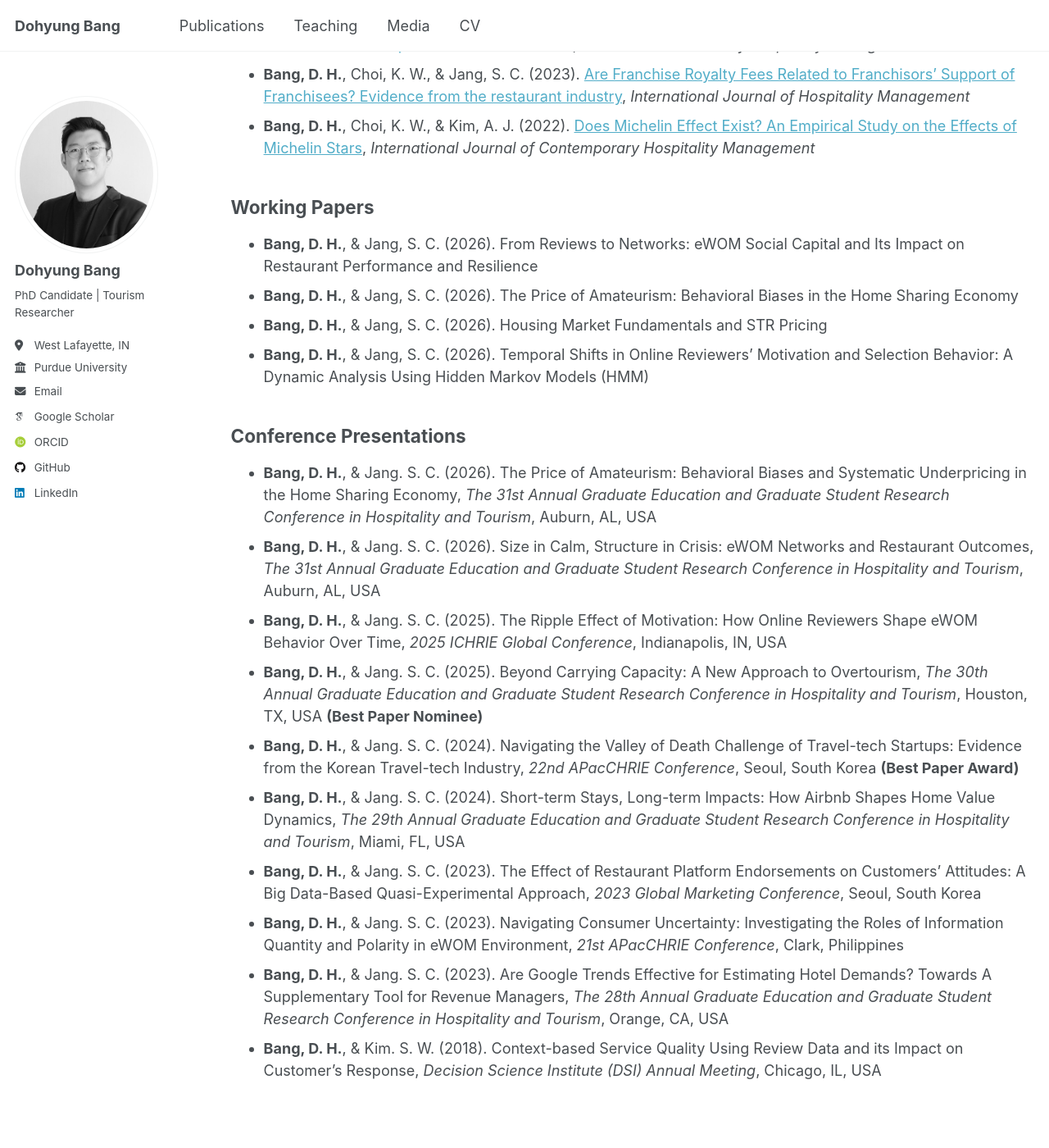
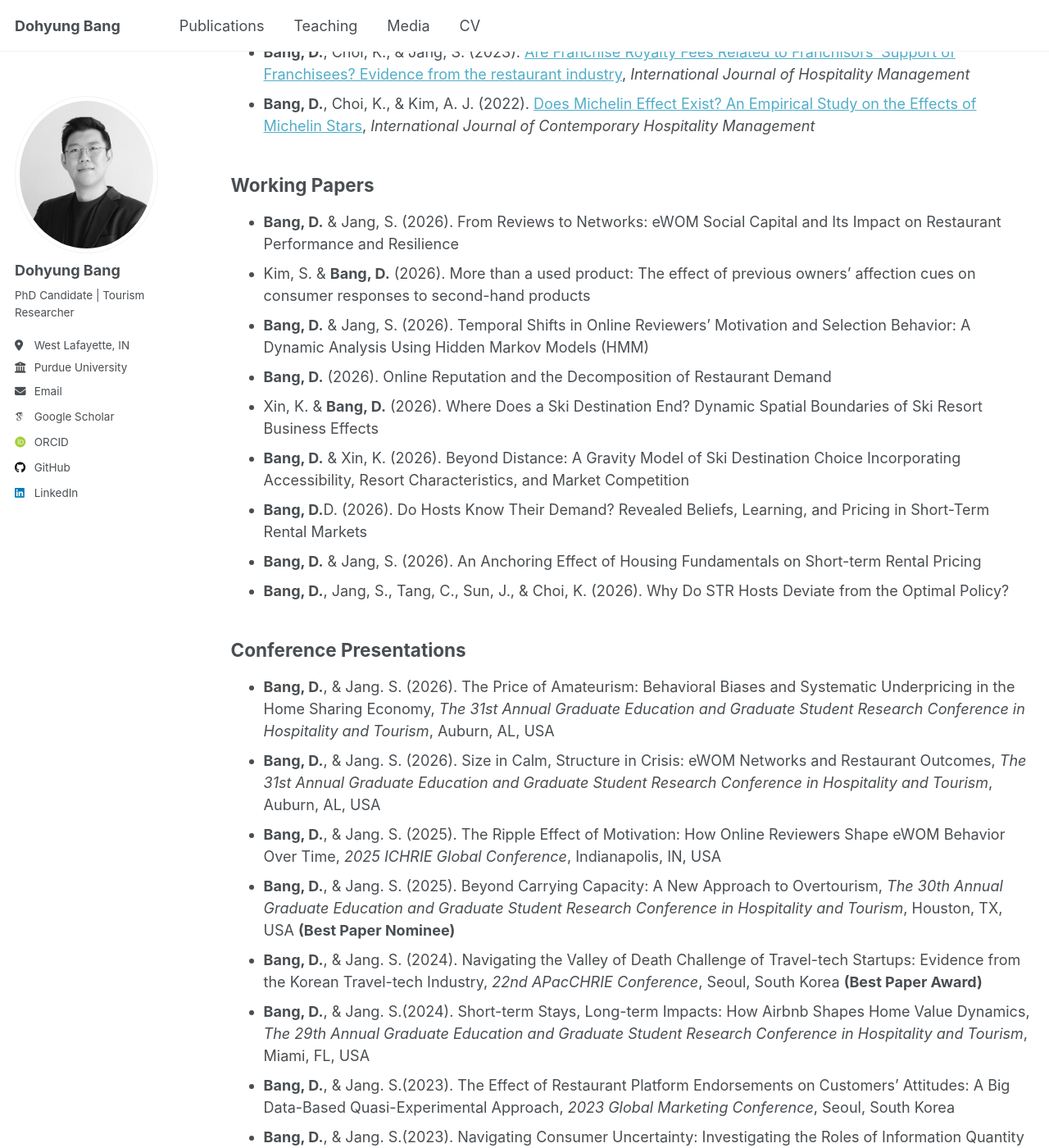
Before and after one commit to dohyungbang/dohyungbang.github.io, a Jekyll site: the page built from _pages/publications.md, in a window 1280 px wide and 1400 px high, scrolled down 500 px. Shown: the whole window at 82% size. Built offline with Jekyll 4.4.1, drawn with Linux system fonts in a browser that asks for light colours; some web fonts are replaced; a script that is not in the unit is left out; some of the changed text lies outside the part shown.

Commit message:
Update publications.md

```diff
--- a/_pages/publications.md
+++ b/_pages/publications.md
@@ -9,28 +9,33 @@ Publications
 You can also find my articles on my [Google Scholar profile](https://scholar.google.com/citations?user=mX_GvX0AAAAJ&sortby=pubdate).
 
 ## Journal Articles
-- **Bang, D. H.** & Jang, S. C. (2026). [Platform Endorsements as Drivers of Consumer Behavior: A Quasi-Experimental Study Using Restaurant Review Data](https://www.sciencedirect.com/science/article/pii/S027843192500430X), _International Journal of Hospitality Management_
-- **Bang, D. H.** & Jang, S. C. (2025). [Reframing Carrying Capacity: A Visitor-Oriented Approach](https://doi.org/10.1016/j.annals.2025.104022), _Annals of Tourism Research_
-- **Bang, D. H.**, Jang, S. C., & Kim, E. H. (2025). [The Journey to Capital in Travel-Tech Startups](https://doi.org/10.1016/j.tourman.2025.105251), _Tourism Management_
-- Kim, C. H., Shin, J. H., Yang, H. S., **Bang, D. H.**, & Verma, R. (2025). [Strategy Divergence and Performance Polarization in the Hotel Industry](https://doi.org/10.1177/19389655241244703), _Cornell Hospitality Quarterly_
-- **Bang, D. H.** & Jang, S. C. (2024). [Decoding the Information Quantity-Quality Paradox: How eWOM Volume Influences Consumption Value Uncertainties](https://doi.org/10.1016/j.ijhm.2024.103769), _International Journal of Hospitality Management_
-- **Bang, D. H.**, Choi, K. W., & Jang, S. C. (2023). [Are Franchise Royalty Fees Related to Franchisors' Support of Franchisees? Evidence from the restaurant industry](https://doi.org/10.1016/j.ijhm.2023.103555), _International Journal of Hospitality Management_
-- **Bang, D. H.**, Choi, K. W., & Kim, A. J. (2022). [Does Michelin Effect Exist? An Empirical Study on the Effects of Michelin Stars](https://doi.org/10.1108/IJCHM-08-2021-1025), _International Journal of Contemporary Hospitality Management_
+- **Bang, D.** & Jang, S. (2026). [Platform Endorsements as Drivers of Consumer Behavior: A Quasi-Experimental Study Using Restaurant Review Data](https://www.sciencedirect.com/science/article/pii/S027843192500430X), _International Journal of Hospitality Management_
+- **Bang, D.** & Jang, S. (2025). [Reframing Carrying Capacity: A Visitor-Oriented Approach](https://doi.org/10.1016/j.annals.2025.104022), _Annals of Tourism Research_
+- **Bang, D.**, Jang, S., & Kim, E. H. (2025). [The Journey to Capital in Travel-Tech Startups](https://doi.org/10.1016/j.tourman.2025.105251), _Tourism Management_
+- Kim, C., Shin, J., Yang, H., **Bang, D.**, & Verma, R. (2025). [Strategy Divergence and Performance Polarization in the Hotel Industry](https://doi.org/10.1177/19389655241244703), _Cornell Hospitality Quarterly_
+- **Bang, D.** & Jang, S. (2024). [Decoding the Information Quantity-Quality Paradox: How eWOM Volume Influences Consumption Value Uncertainties](https://doi.org/10.1016/j.ijhm.2024.103769), _International Journal of Hospitality Management_
+- **Bang, D.**, Choi, K., & Jang, S. (2023). [Are Franchise Royalty Fees Related to Franchisors' Support of Franchisees? Evidence from the restaurant industry](https://doi.org/10.1016/j.ijhm.2023.103555), _International Journal of Hospitality Management_
+- **Bang, D.**, Choi, K., & Kim, A. J. (2022). [Does Michelin Effect Exist? An Empirical Study on the Effects of Michelin Stars](https://doi.org/10.1108/IJCHM-08-2021-1025), _International Journal of Contemporary Hospitality Management_
 
 ## Working Papers
-- **Bang, D. H.**, & Jang, S. C. (2026). From Reviews to Networks: eWOM Social Capital and Its Impact on Restaurant Performance and Resilience
-- **Bang, D. H.**, & Jang, S. C. (2026). The Price of Amateurism: Behavioral Biases in the Home Sharing Economy
-- **Bang, D. H.**, & Jang, S. C. (2026). Housing Market Fundamentals and STR Pricing
-- **Bang, D. H.**, & Jang, S. C. (2026). Temporal Shifts in Online Reviewers’ Motivation and Selection Behavior: A Dynamic Analysis Using Hidden Markov Models (HMM)
+- **Bang, D.** & Jang, S. (2026). From Reviews to Networks: eWOM Social Capital and Its Impact on Restaurant Performance and Resilience
+- Kim, S. & **Bang, D.** (2026). More than a used product: The effect of previous owners’ affection cues on consumer responses to second-hand products
+- **Bang, D.** & Jang, S. (2026). Temporal Shifts in Online Reviewers’ Motivation and Selection Behavior: A Dynamic Analysis Using Hidden Markov Models (HMM)
+- **Bang, D.** (2026). Online Reputation and the Decomposition of Restaurant Demand
+- Xin, K. & **Bang, D.** (2026). Where Does a Ski Destination End? Dynamic Spatial Boundaries of Ski Resort Business Effects
+- **Bang, D.** & Xin, K. (2026). Beyond Distance: A Gravity Model of Ski Destination Choice Incorporating Accessibility, Resort Characteristics, and Market Competition
+- **Bang, D.**D. (2026). Do Hosts Know Their Demand? Revealed Beliefs, Learning, and Pricing in Short-Term Rental Markets
+- **Bang, D.** & Jang, S. (2026). An Anchoring Effect of Housing Fundamentals on Short-term Rental Pricing
+- **Bang, D.**, Jang, S., Tang, C., Sun, J., & Choi, K. (2026). Why Do STR Hosts Deviate from the Optimal Policy?
 
 ## Conference Presentations
-- **Bang, D. H.**, & Jang. S. C. (2026). The Price of Amateurism: Behavioral Biases and Systematic Underpricing in the Home Sharing Economy, _The 31st Annual Graduate Education and Graduate Student Research Conference in Hospitality and Tourism_, Auburn, AL, USA
-- **Bang, D. H.**, & Jang. S. C. (2026). Size in Calm, Structure in Crisis: eWOM Networks and Restaurant Outcomes, _The 31st Annual Graduate Education and Graduate Student Research Conference in Hospitality and Tourism_, Auburn, AL, USA
-- **Bang, D. H.**, & Jang. S. C. (2025). The Ripple Effect of Motivation: How Online Reviewers Shape eWOM Behavior Over Time, _2025 ICHRIE Global Conference_, Indianapolis, IN, USA
-- **Bang, D. H.**, & Jang. S. C. (2025). Beyond Carrying Capacity: A New Approach to Overtourism, _The 30th Annual Graduate Education and Graduate Student Research Conference in Hospitality and Tourism_, Houston, TX, USA **(Best Paper Nominee)**
-- **Bang, D. H.**, & Jang. S. C. (2024). Navigating the Valley of Death Challenge of Travel-tech Startups: Evidence from the Korean Travel-tech Industry, _22nd APacCHRIE Conference_, Seoul, South Korea **(Best Paper Award)**
-- **Bang, D. H.**, & Jang. S. C. (2024). Short-term Stays, Long-term Impacts: How Airbnb Shapes Home Value Dynamics, _The 29th Annual Graduate Education and Graduate Student Research Conference in Hospitality and Tourism_, Miami, FL, USA
-- **Bang, D. H.**, & Jang. S. C. (2023). The Effect of Restaurant Platform Endorsements on Customers’ Attitudes: A Big Data-Based Quasi-Experimental Approach, _2023 Global Marketing Conference_, Seoul, South Korea
-- **Bang, D. H.**, & Jang. S. C. (2023). Navigating Consumer Uncertainty: Investigating the Roles of Information Quantity and Polarity in eWOM Environment, _21st APacCHRIE Conference_, Clark, Philippines
-- **Bang, D. H.**, & Jang. S. C. (2023). Are Google Trends Effective for Estimating Hotel Demands? Towards A Supplementary Tool for Revenue Managers, _The 28th Annual Graduate Education and Graduate Student Research Conference in Hospitality and Tourism_, Orange, CA, USA
-- **Bang, D. H.**, & Kim. S. W. (2018). Context-based Service Quality Using Review Data and its Impact on Customer’s Response, _Decision Science Institute (DSI) Annual Meeting_, Chicago, IL, USA
+- **Bang, D.**, & Jang. S. (2026). The Price of Amateurism: Behavioral Biases and Systematic Underpricing in the Home Sharing Economy, _The 31st Annual Graduate Education and Graduate Student Research Conference in Hospitality and Tourism_, Auburn, AL, USA
+- **Bang, D.**, & Jang. S. (2026). Size in Calm, Structure in Crisis: eWOM Networks and Restaurant Outcomes, _The 31st Annual Graduate Education and Graduate Student Research Conference in Hospitality and Tourism_, Auburn, AL, USA
+- **Bang, D.**, & Jang. S. (2025). The Ripple Effect of Motivation: How Online Reviewers Shape eWOM Behavior Over Time, _2025 ICHRIE Global Conference_, Indianapolis, IN, USA
+- **Bang, D.**, & Jang. S. (2025). Beyond Carrying Capacity: A New Approach to Overtourism, _The 30th Annual Graduate Education and Graduate Student Research Conference in Hospitality and Tourism_, Houston, TX, USA **(Best Paper Nominee)**
+- **Bang, D.**, & Jang. S. (2024). Navigating the Valley of Death Challenge of Travel-tech Startups: Evidence from the Korean Travel-tech Industry, _22nd APacCHRIE Conference_, Seoul, South Korea **(Best Paper Award)**
+- **Bang, D.**, & Jang. S.(2024). Short-term Stays, Long-term Impacts: How Airbnb Shapes Home Value Dynamics, _The 29th Annual Graduate Education and Graduate Student Research Conference in Hospitality and Tourism_, Miami, FL, USA
+- **Bang, D.**, & Jang. S.(2023). The Effect of Restaurant Platform Endorsements on Customers’ Attitudes: A Big Data-Based Quasi-Experimental Approach, _2023 Global Marketing Conference_, Seoul, South Korea
+- **Bang, D.**, & Jang. S.(2023). Navigating Consumer Uncertainty: Investigating the Roles of Information Quantity and Polarity in eWOM Environment, _21st APacCHRIE Conference_, Clark, Philippines
+- **Bang, D.**, & Jang. S.(2023). Are Google Trends Effective for Estimating Hotel Demands? Towards A Supplementary Tool for Revenue Managers, _The 28th Annual Graduate Education and Graduate Student Research Conference in Hospitality and Tourism_, Orange, CA, USA
+- **Bang, D.**, & Kim. S.(2018). Context-based Service Quality Using Review Data and its Impact on Customer’s Response, _Decision Science Institute (DSI) Annual Meeting_, Chicago, IL, USA
```
